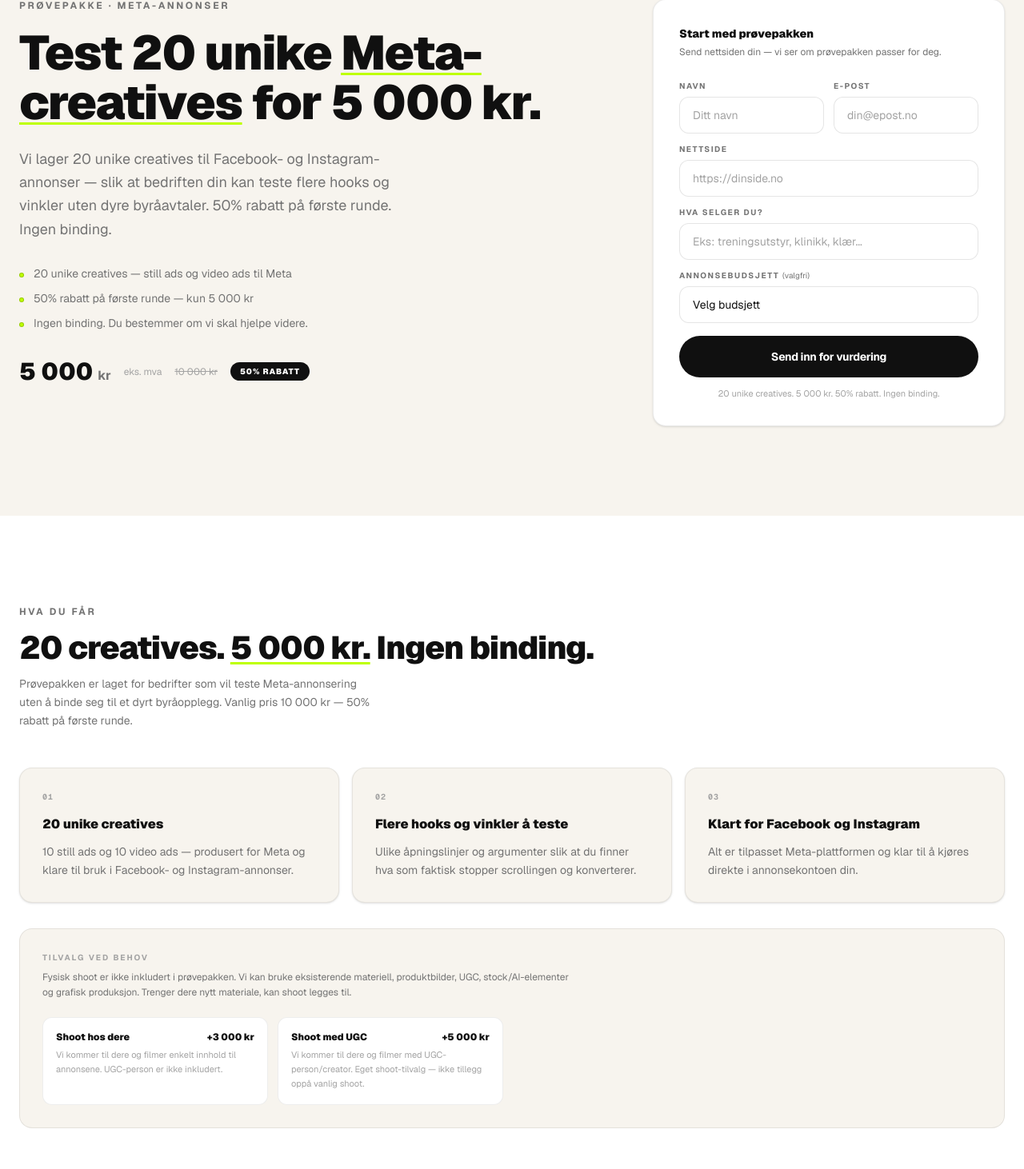
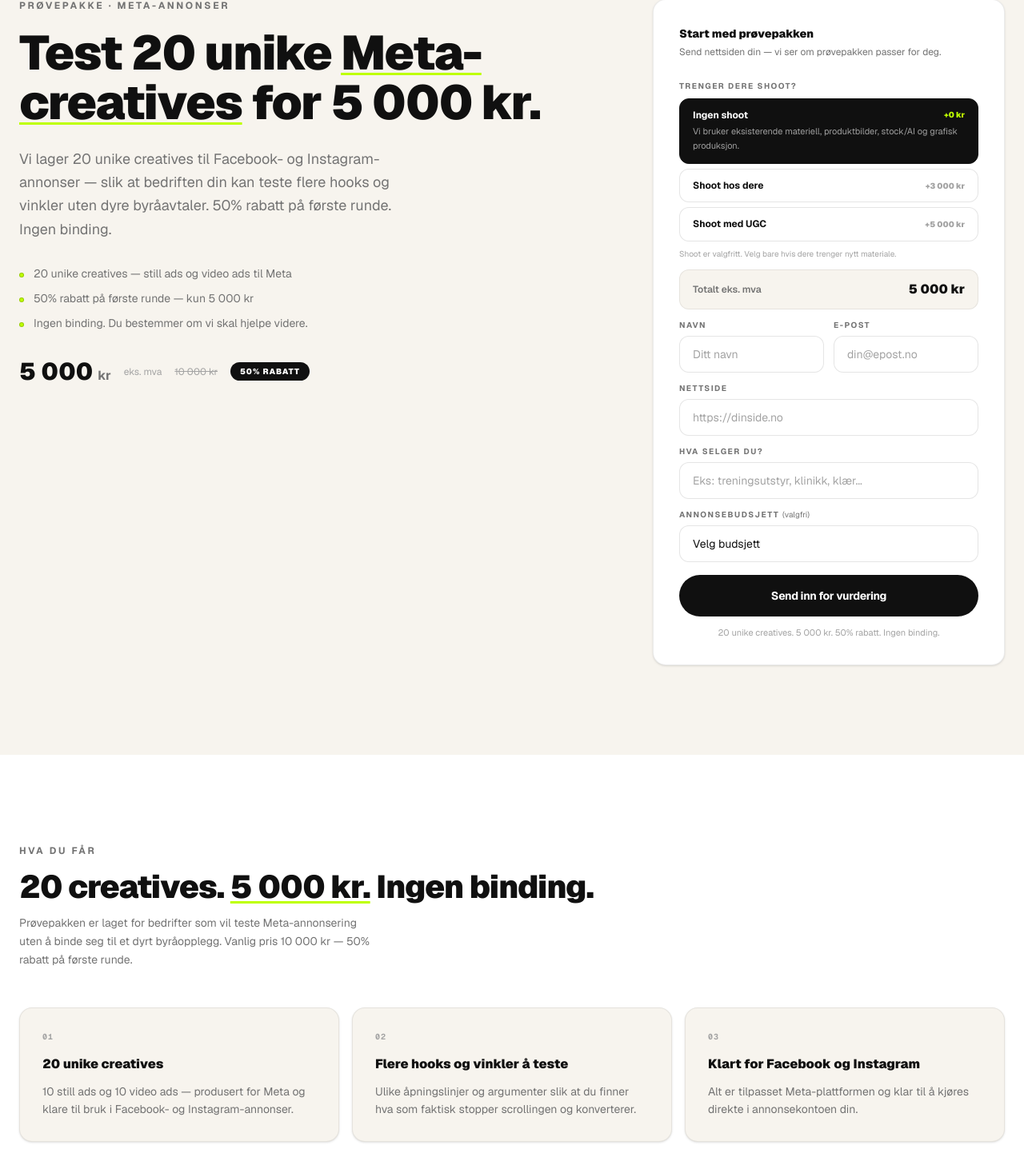
Before and after one commit to vetlegang/klyr-landing-page, a Next.js app: page / in a window 1280 px wide. Shown: the part 145-1607 px from the top of the page at 80% size. Built offline with nearby package versions, Linux system fonts and the light colour scheme.

Commit message:
Move shoot add-ons into hero lead form

```diff
--- a/app/components/LeadForm.tsx
+++ b/app/components/LeadForm.tsx
@@ -1,6 +1,8 @@
 "use client";
 
 import { useState } from "react";
+
+type ShootOption = "ingen" | "shoot" | "ugc";
 
 type FormState = {
   navn: string;
@@ -8,7 +10,34 @@
   nettside: string;
   hvaSelger: string;
   budsjett: string;
+  shoot: ShootOption;
 };
+
+const shootOptions: { id: ShootOption; label: string; tag: string; price: number; desc: string }[] = [
+  {
+    id: "ingen",
+    label: "Ingen shoot",
+    tag: "+0 kr",
+    price: 0,
+    desc: "Vi bruker eksisterende materiell, produktbilder, stock/AI og grafisk produksjon.",
+  },
+  {
+    id: "shoot",
+    label: "Shoot hos dere",
+    tag: "+3 000 kr",
+    price: 3000,
+    desc: "Vi kommer til dere og filmer enkelt materiale. UGC-person er ikke inkludert.",
+  },
+  {
+    id: "ugc",
+    label: "Shoot med UGC",
+    tag: "+5 000 kr",
+    price: 5000,
+    desc: "Vi kommer til dere og filmer med UGC-person/creator. Eget tilvalg — ikke tillegg oppå vanlig shoot.",
+  },
+];
+
+const BASE_PRICE = 5000;
 
 const budsjettOptions = [
   "Under 5 000 kr",
@@ -38,6 +67,7 @@
     nettside: "",
     hvaSelger: "",
     budsjett: "",
+    shoot: "ingen",
   });
   const [submitted, setSubmitted] = useState(false);
 
@@ -47,10 +77,18 @@
     setForm((prev) => ({ ...prev, [e.target.name]: e.target.value }));
   };
 
+  const handleShoot = (id: ShootOption) => {
+    setForm((prev) => ({ ...prev, shoot: id }));
+  };
+
   const handleSubmit = (e: React.FormEvent) => {
     e.preventDefault();
     setSubmitted(true);
   };
+
+  const selectedShoot = shootOptions.find((o) => o.id === form.shoot)!;
+  const totalPrice = BASE_PRICE + selectedShoot.price;
+  const totalFormatted = totalPrice.toLocaleString("nb-NO");
 
   if (submitted) {
     return (
@@ -66,20 +104,15 @@
             />
           </svg>
         </div>
-        <h3
-          className={`text-xl font-black mb-2 ${
-            dark ? "text-white" : "text-[#101010]"
-          }`}
-        >
+        <h3 className={`text-xl font-black mb-2 ${dark ? "text-white" : "text-[#101010]"}`}>
           Takk — vi tar kontakt snart.
         </h3>
-        <p
-          className={`text-sm leading-relaxed ${
-            dark ? "text-white/50" : "text-[#737373]"
-          }`}
-        >
-          Vi svarer innen 24–48 timer med en konkret vurdering av om
-          prøvepakken passer for deg.
+        <p className={`text-sm leading-relaxed ${dark ? "text-white/50" : "text-[#737373]"}`}>
+          Vi svarer innen 24–48 timer med en vurdering av om prøvepakken
+          passer for deg.
+          {form.shoot !== "ingen" && (
+            <> Du valgte <strong>{selectedShoot.label}</strong>.</>
+          )}
         </p>
       </div>
     );
@@ -87,6 +120,72 @@
 
   return (
     <form onSubmit={handleSubmit} className="flex flex-col gap-3">
+      {/* Shoot add-on selector */}
+      <div>
+        <p className={`text-[10px] font-bold tracking-[0.15em] uppercase mb-2 ${dark ? "text-white/35" : "text-[#737373]"}`}>
+          Trenger dere shoot?
+        </p>
+        <div className="flex flex-col gap-1.5">
+          {shootOptions.map((opt) => {
+            const isSelected = form.shoot === opt.id;
+            return (
+              <button
+                key={opt.id}
+                type="button"
+                onClick={() => handleShoot(opt.id)}
+                className={`w-full text-left rounded-xl border px-4 py-3 transition-all duration-150 ${
+                  dark
+                    ? isSelected
+                      ? "bg-white/[0.12] border-white/30"
+                      : "bg-white/[0.04] border-white/[0.08] hover:border-white/20"
+                    : isSelected
+                    ? "bg-[#101010] border-[#101010]"
+                    : "bg-white border-black/[0.1] hover:border-black/[0.2]"
+                }`}
+              >
+                <div className="flex items-center justify-between gap-3">
+                  <span className={`text-xs font-bold leading-snug ${
+                    dark
+                      ? isSelected ? "text-white" : "text-white/50"
+                      : isSelected ? "text-white" : "text-[#101010]"
+                  }`}>
+                    {opt.label}
+                  </span>
+                  <span className={`text-[10px] font-black shrink-0 ${
+                    dark
+                      ? isSelected ? "text-[#BEFF00]" : "text-white/30"
+                      : isSelected ? "text-[#BEFF00]" : "text-[#A3A3A3]"
+                  }`}>
+                    {opt.tag}
+                  </span>
+                </div>
+                {isSelected && (
+                  <p className={`text-[11px] mt-1 leading-relaxed ${dark ? "text-white/40" : "text-white/60"}`}>
+                    {opt.desc}
+                  </p>
+                )}
+              </button>
+            );
+          })}
+        </div>
+        <p className={`text-[10px] mt-2 ${dark ? "text-white/25" : "text-[#A3A3A3]"}`}>
+          Shoot er valgfritt. Velg bare hvis dere trenger nytt materiale.
+        </p>
+      </div>
+
+      {/* Dynamic total */}
+      <div className={`flex items-center justify-between rounded-xl px-4 py-3 border ${
+        dark ? "bg-white/[0.05] border-white/[0.08]" : "bg-[#F7F4EE] border-black/[0.07]"
+      }`}>
+        <span className={`text-xs font-semibold ${dark ? "text-white/40" : "text-[#737373]"}`}>
+          Totalt eks. mva
+        </span>
+        <span className={`text-base font-black ${dark ? "text-white" : "text-[#101010]"}`}>
+          {totalFormatted} kr
+        </span>
+      </div>
+
+      {/* Fields */}
       <div className="grid grid-cols-2 gap-3">
         <div>
           <label className={labelClass(dark)}>Navn</label>
@@ -143,9 +242,7 @@
       <div>
         <label className={labelClass(dark)}>
           Annonsebudsjett{" "}
-          <span className="normal-case font-normal tracking-normal">
-            (valgfri)
-          </span>
+          <span className="normal-case font-normal tracking-normal">(valgfri)</span>
         </label>
         <select
           name="budsjett"
@@ -155,9 +252,7 @@
         >
           <option value="">Velg budsjett</option>
           {budsjettOptions.map((o) => (
-            <option key={o} value={o}>
-              {o}
-            </option>
+            <option key={o} value={o}>{o}</option>
           ))}
         </select>
       </div>
@@ -168,12 +263,8 @@
       >
         Send inn for vurdering
       </button>
-      <p
-        className={`text-[11px] text-center ${
-          dark ? "text-white/30" : "text-[#A3A3A3]"
-        }`}
-      >
-        20 unike creatives. 5 000 kr. 50% rabatt. Ingen binding.
+      <p className={`text-[11px] text-center ${dark ? "text-white/30" : "text-[#A3A3A3]"}`}>
+        20 unike creatives. {totalFormatted} kr. 50% rabatt. Ingen binding.
       </p>
     </form>
   );
--- a/app/components/WhatYouGet.tsx
+++ b/app/components/WhatYouGet.tsx
@@ -60,44 +60,10 @@
           ))}
         </div>
 
-        {/* Add-ons */}
         <FadeIn delay={0.25}>
-          <div className="border border-black/[0.08] rounded-2xl p-6 md:p-7 bg-[#F7F4EE]">
-            <p className="text-[10px] font-bold tracking-[0.2em] text-[#A3A3A3] uppercase mb-2">
-              Tilvalg ved behov
-            </p>
-            <p className="text-xs text-[#737373] leading-relaxed mb-5 max-w-2xl">
-              Fysisk shoot er ikke inkludert i prøvepakken. Vi kan bruke
-              eksisterende materiell, produktbilder, UGC, stock/AI-elementer og
-              grafisk produksjon. Trenger dere nytt materiale, kan shoot legges
-              til.
-            </p>
-            <div className="grid sm:grid-cols-2 gap-3 max-w-xl">
-              {[
-                {
-                  title: "Shoot hos dere",
-                  price: "+3 000 kr",
-                  desc: "Vi kommer til dere og filmer enkelt innhold til annonsene. UGC-person er ikke inkludert.",
-                },
-                {
-                  title: "Shoot med UGC",
-                  price: "+5 000 kr",
-                  desc: "Vi kommer til dere og filmer med UGC-person/creator. Eget shoot-tilvalg — ikke tillegg oppå vanlig shoot.",
-                },
-              ].map((addon) => (
-                <div
-                  key={addon.title}
-                  className="bg-white rounded-xl border border-black/[0.07] p-4"
-                >
-                  <div className="flex items-baseline justify-between gap-2 mb-1.5">
-                    <span className="text-xs font-black text-[#101010]">{addon.title}</span>
-                    <span className="text-xs font-black text-[#101010] shrink-0">{addon.price}</span>
-                  </div>
-                  <p className="text-[11px] text-[#A3A3A3] leading-relaxed">{addon.desc}</p>
-                </div>
-              ))}
-            </div>
-          </div>
+          <p className="text-xs text-[#A3A3A3] leading-relaxed">
+            Shoot er ikke inkludert, men kan legges til som tilvalg direkte i bestillingsskjemaet — fra +3 000 kr.
+          </p>
         </FadeIn>
       </div>
     </section>
```
